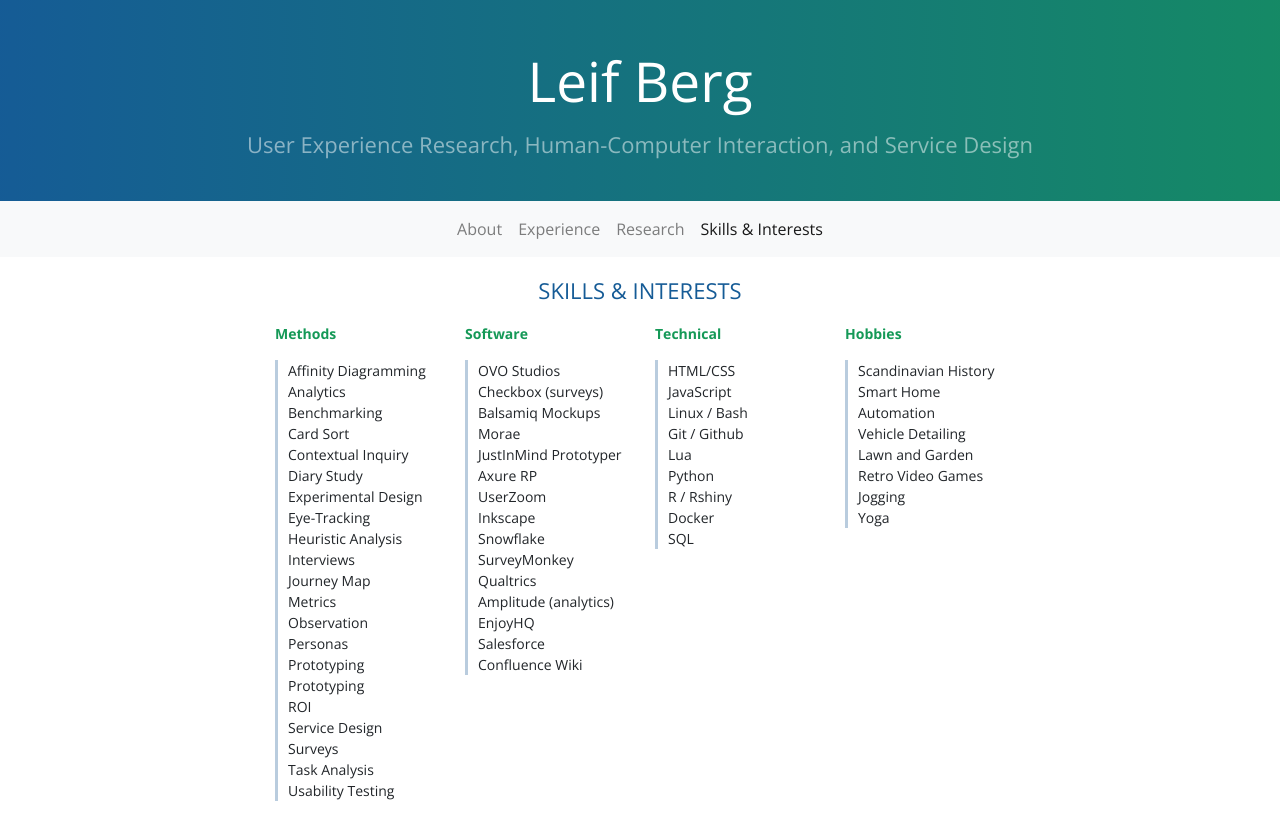
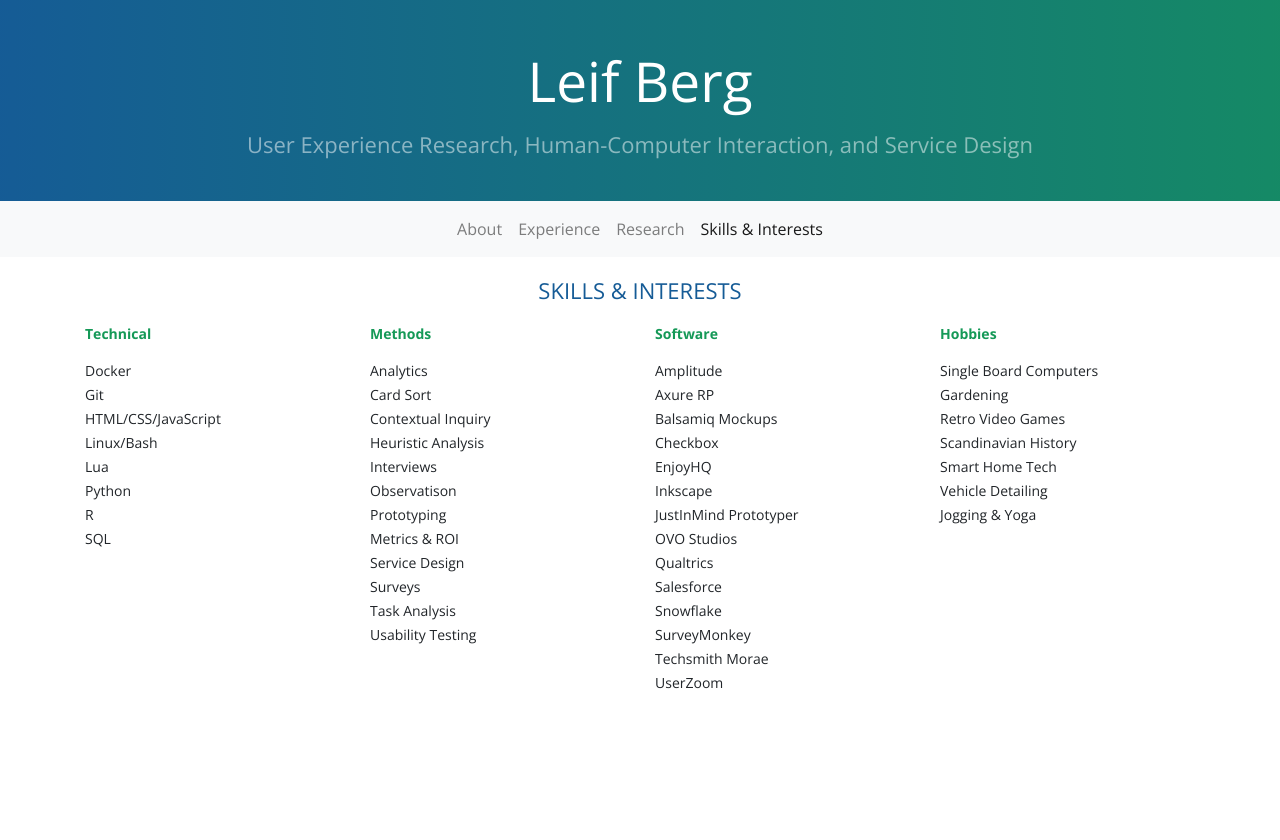
Before and after one commit to lpberg/lpberg.github.io, a Jekyll site: the page built from skills.html, in a window 1280 px wide. Shown: the top 840 px of the page. Built offline with Jekyll 4.4.1, drawn with Linux system fonts in a browser that asks for light colours.

Commit message:
major update

```diff
--- /dev/null
+++ b/_data/hobbies.yml
@@ -0,0 +1,7 @@
+- Single Board Computers
+- Gardening
+- Retro Video Games
+- Scandinavian History
+- Smart Home Tech
+- Vehicle Detailing
+- Jogging & Yoga
--- /dev/null
+++ b/_data/methods.yml
@@ -0,0 +1,12 @@
+- Analytics
+- Card Sort
+- Contextual Inquiry
+- Heuristic Analysis
+- Interviews
+- Observatison
+- Prototyping
+- Metrics & ROI
+- Service Design
+- Surveys
+- Task Analysis
+- Usability Testing
--- a/_data/skills.yml
+++ b/_data/skills.yml
@@ -38,9 +38,6 @@
   type: research
 
 - name: Personas
-  type: research
-
-- name: Prototyping
   type: research
 
 - name: Prototyping
--- a/css/custom.css
+++ b/css/custom.css
@@ -39,6 +39,9 @@
     font-size: 14px;
 }
 
+.basiclist li {
+    margin: 3px 0;
+}
 .leftborder {
   border-left-style: solid;
   border-color: rgb(185,204,222);
--- a/index.html
+++ b/index.html
@@ -7,6 +7,7 @@
 		<div class="col-6">
 			<h2>About Me</h2>
 			<p>Motivated UX researcher with 10+ years of UX & HCI experience. Passionate about applying mixed methods research and service design principles to measure and improve end-to-end user experiences. Proven experience utilizing metrics and analytics to support data-driven decision making.</p>
+			<p>I enjoy working outdoors, tinkering with tech, retro video games, and spending time with my family.</p>
 
 			<p><b>Ph.D. Human-Computer Interaction</b>
 			<br>
@@ -15,7 +16,7 @@
 			<p><b>B.A. Computer Science</b>
 			<br>
 			St. Olaf College (2009)</p>
-			<p>I enjoy exploring the great outdoors, tinkering with tech, and cooking with wife and kids.</p>
+			<!--<p>I enjoy exploring the great outdoors, tinkering with tech, and cooking with wife and kids.</p>-->
 		</div>
 		<div class="col-3">
 			<img src="assets/imgs/LeifandMeisha.jpg" alt="Leif and Meisha" class="img-responsive" style="width:250px;">
--- a/skills.html
+++ b/skills.html
@@ -8,44 +8,36 @@
 		<h2>Skills & Interests</h2>
 	</div>
 	<div class="row row justify-content-center">
-
-			<div class="col-2">
-				<p><b>Methods</b></p>
-				<ul class="basiclist leftborder">
-					{% for skill in site.data.skills %}
-						{% if skill.type == "research" %}
-						<li>{{ skill.name }}</li>
-						{% endif %}
+			<div class="col-3">
+				<p><b>Technical</b></p>
+				<ul class="basiclist">
+					{% for tech in site.data.technical %}
+						<li>{{ tech }}</li>
 					{% endfor %}
 				</ul>
 			</div>
-			<div class="col-2">
-				<p><b>Software</b></p>
-				<ul class="basiclist leftborder">
-					{% for skill in site.data.skills %}
-						{% if skill.type == "software" %}
-						<li>{{ skill.name }}</li>
-						{% endif %}
+
+			<div class="col-3">
+				<p><b>Methods</b></p>
+				<ul class="basiclist">
+					{% for method in site.data.methods %}
+						<li>{{ method }}</li>
 					{% endfor %}
 				</ul>
 			</div>
-			<div class="col-2">
-				<p><b>Technical</b></p>
-				<ul class="basiclist leftborder">
-					{% for skill in site.data.skills %}
-						{% if skill.type == "technical" %}
-						<li>{{ skill.name }}</li>
-						{% endif %}
+			<div class="col-3">
+				<p><b>Software</b></p>
+				<ul class="basiclist">
+					{% for software in site.data.software %}
+						<li>{{ software }}</li>
 					{% endfor %}
 				</ul>
 			</div>
-			<div class="col-2">
+			<div class="col-3">
 				<p><b>Hobbies</b></p>
-				<ul class="basiclist leftborder">
-				{% for interest in site.data.interests %}
-					{% if interest.type == "hobbies" %}
-					<li>{{ interest.name }}</li>
-					{% endif %}
+				<ul class="basiclist">
+				{% for interest in site.data.hobbies %}
+					<li>{{ interest }}</li>
 				{% endfor %}
 				</ul>
 			</div>
```
Also changed, not shown: _data/software.yml (added, +14 -0 lines), _data/technical.yml (added, +8 -0 lines).
